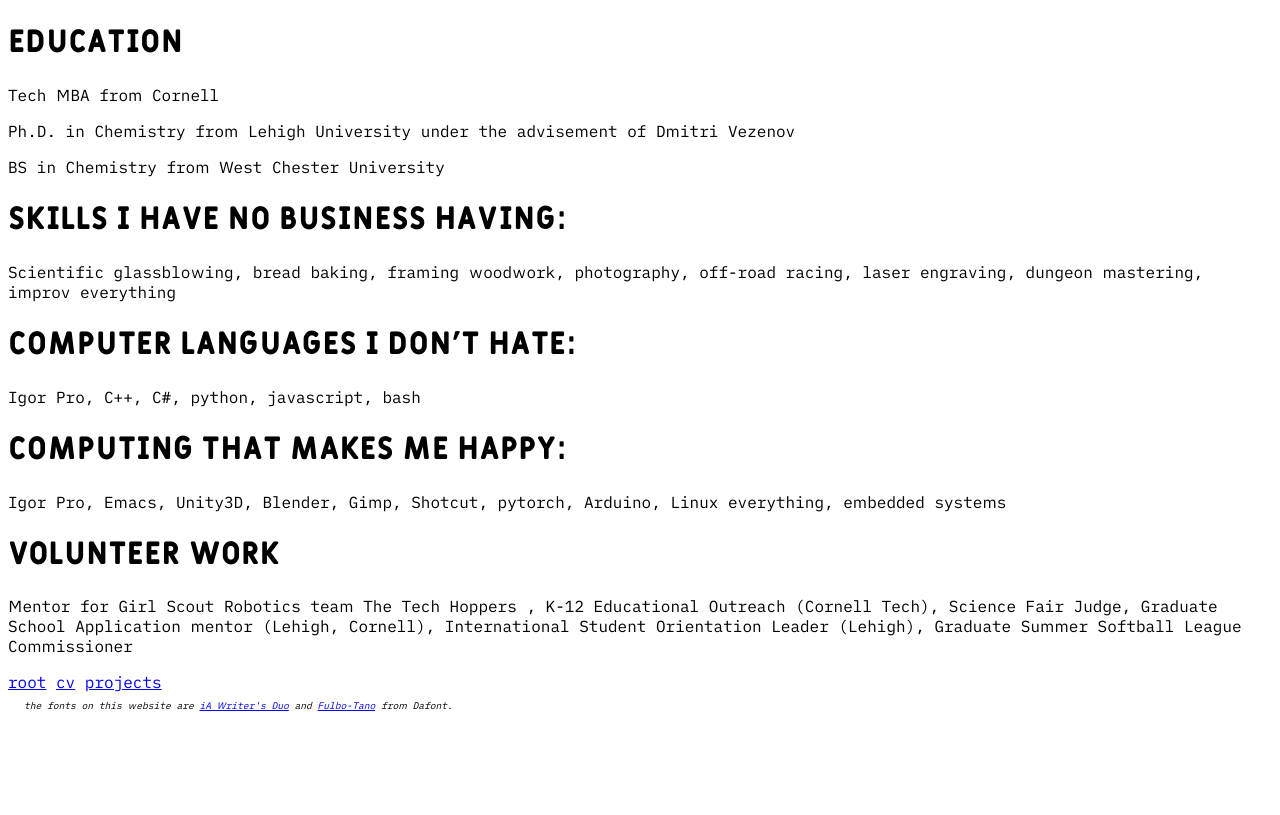
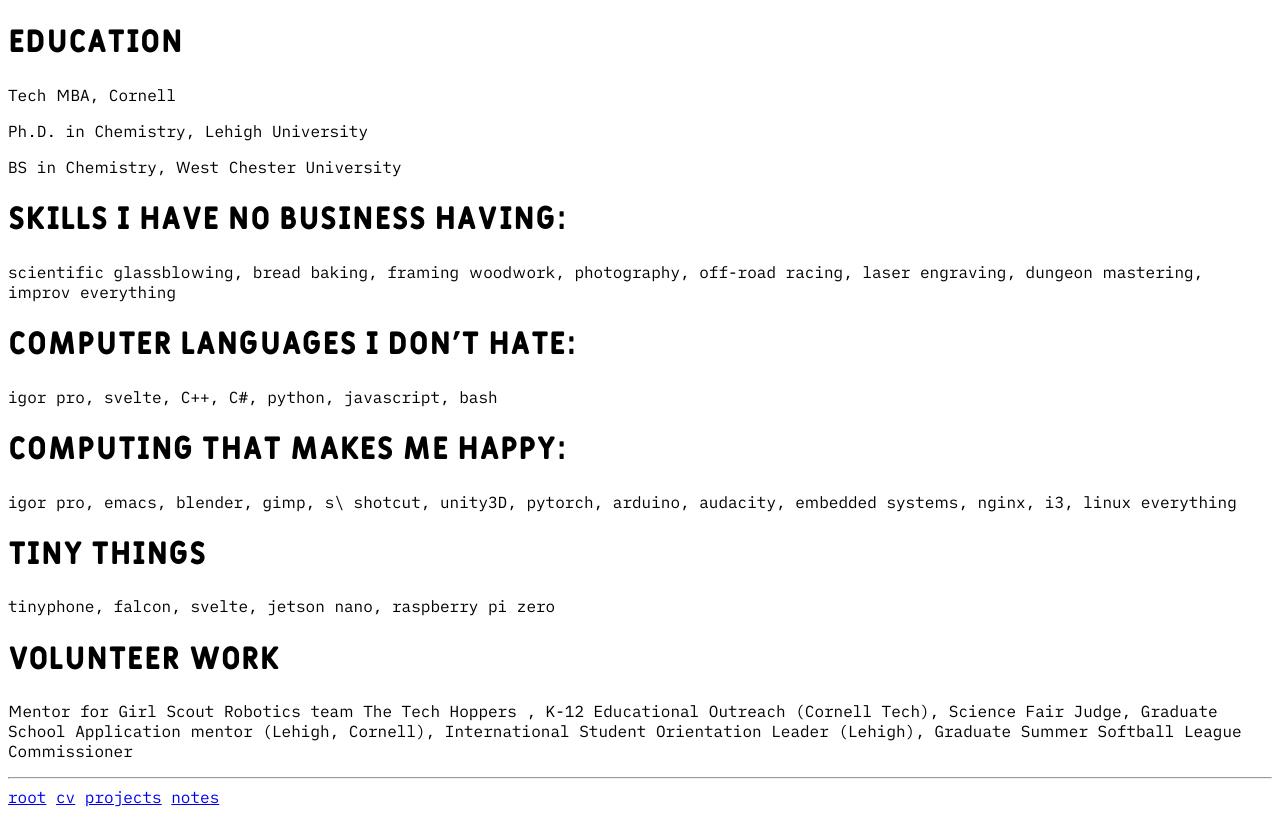
Before and after one commit to wjl88/bil-dev, a SvelteKit app: page /cv in a window 1280 px wide. Built offline with nearby package versions, Linux system fonts and the light colour scheme.

Commit message:
copy edited to lower case

```diff
--- a/src/routes/+layout.svelte
+++ b/src/routes/+layout.svelte
@@ -1,31 +1,19 @@
 <slot />
+<hr>
 <div class="footy">
     <p>
         <a href="/">root</a>
         <a href="/cv">cv</a>
         <a href="/projects">projects</a>
-        </p>
-        <p class="small">
-            <em
-            >the fonts on this website are <a
-                href="https://github.com/iaolo/iA-Fonts">iA Writer's Duo</a
-            >
-            and <a href="https://www.dafont.com/fulbo-tano.font">Fulbo-Tano</a> from
-            Dafont.</em
-        >
+        <a href="/notes">notes</a>
     </p>
 </div>
 
 <style>
-
     .footy {
         font-family: duo;
         font-size: 1rem;
         height: fit-content;
-    }
-    .small {
-        padding: 0 1rem 0 1rem;
-        font-size: 0.6rem;
     }
 
     p {
--- a/src/routes/cv/+page.svelte
+++ b/src/routes/cv/+page.svelte
@@ -1,25 +1,26 @@
 <h1>Education</h1>
 
-<p>Tech MBA from Cornell</p>
+<p>Tech MBA, Cornell</p>
 <p>
-    Ph.D. in Chemistry from Lehigh University under the advisement of Dmitri
-    Vezenov
+    Ph.D. in Chemistry, Lehigh University
 </p>
-<p>BS in Chemistry from West Chester University</p>
+<p>BS in Chemistry, West Chester University</p>
 
 <h1>Skills I have no business having:</h1>
 <p>
-    Scientific glassblowing, bread baking, framing woodwork, photography,
+    scientific glassblowing, bread baking, framing woodwork, photography,
     off-road racing, laser engraving, dungeon mastering, improv everything
 </p>
 <h1>Computer languages I don't hate:</h1>
-<p>Igor Pro, C++, C#, python, javascript, bash</p>
+<p>igor pro, svelte, C++, C#, python, javascript, bash</p>
 <h1>Computing that makes me happy:</h1>
 <p>
-    Igor Pro, Emacs, Unity3D, Blender, Gimp, Shotcut, pytorch, Arduino, Linux
-    everything, embedded systems
+    igor pro, emacs, blender, gimp, s\
+    shotcut, unity3D, pytorch, arduino, audacity, embedded systems, nginx, i3, linux
+    everything
 </p>
-
+<h1>Tiny things</h1>
+<p>tinyphone, falcon, svelte, jetson nano, raspberry pi zero</p>
 <h1>Volunteer Work</h1>
 <p>
     Mentor for Girl Scout Robotics team The Tech Hoppers , K-12 Educational
--- /dev/null
+++ b/src/routes/notes/+page.svelte
@@ -0,0 +1,21 @@
+<p>
+the fonts on this website are <a
+        href="https://github.com/iaolo/iA-Fonts">iA Writer's Duo</a>
+    and <a href="https://www.dafont.com/fulbo-tano.font">Fulbo-Tano</a> from
+    Dafont.
+</p>
+<p>
+    the website was created using SvelteKit and adapter-static.
+</p>
+<p>
+    favicon image was sourced from <a href="https://favicon.io">favicon.io</a>
+</p>
+
+<style>
+    h1 {
+        font-family: gerhaus;
+    }
+    p {
+        font-family: duo;
+    }
+</style>
```
Lines whose indentation alone changed are shown as unchanged.
